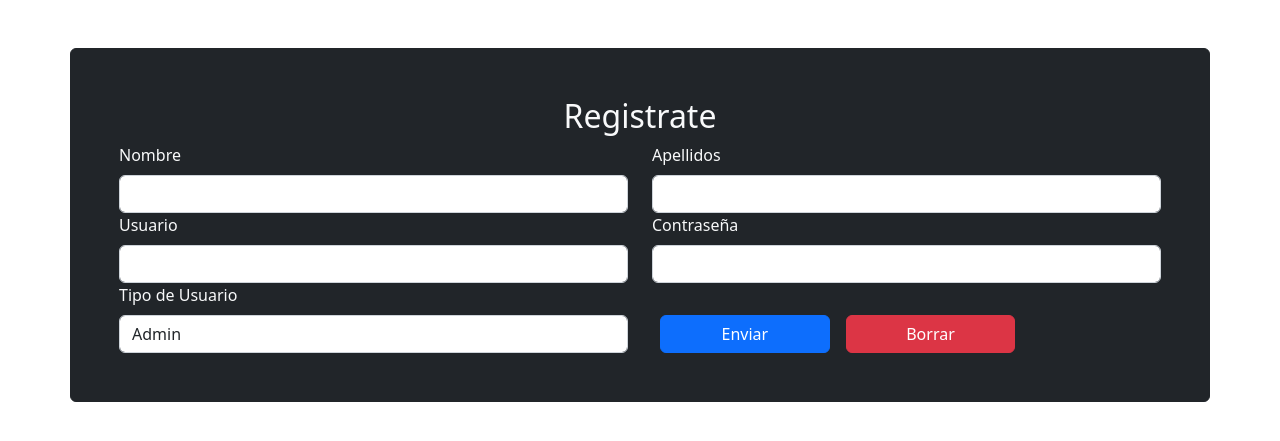
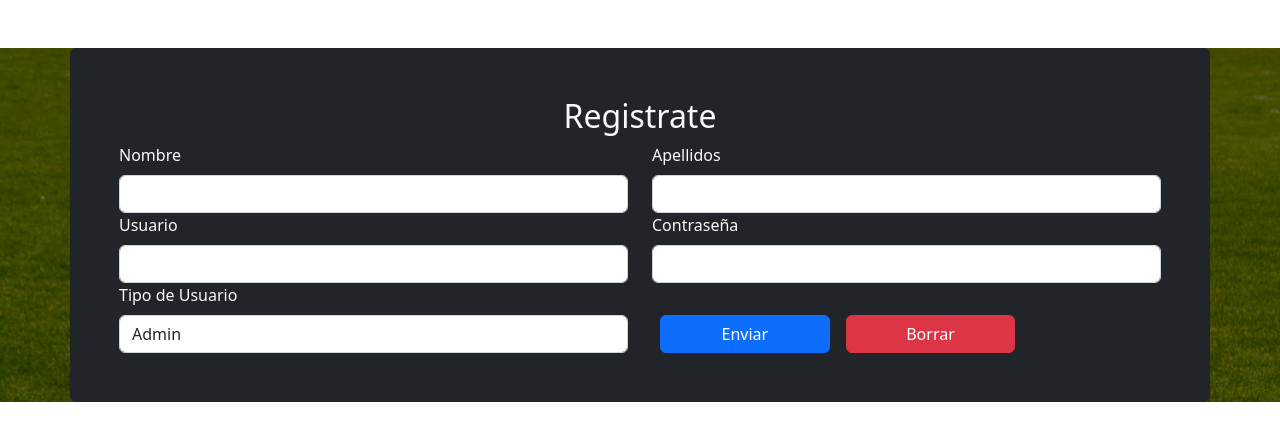
Before and after one commit to alfaroo1/TareasPersonales, a PHP site: page /pages/register.php in a window 1280 px wide. Shown: the top 441 px of the page. Run offline with PHP 8.4, Linux system fonts and the light colour scheme.

Commit message:
Error Solution

```diff
--- a/pages/menuPrincipal.php
+++ b/pages/menuPrincipal.php
@@ -35,7 +35,7 @@
         </nav>
 
         <!-- Header - set the background image for the header in the line below-->
-        <header class="imagenFondo py-5 flex-grow-1 text-white">
+        <header class="header imagenFondo py-5 flex-grow-1 text-white">
             <div class="intro-text">
                 <h2 class="text-center">Gestiona todas tus tareas y eventos de forma sencilla.</h2>
             </div>
--- a/pages/register.php
+++ b/pages/register.php
@@ -10,7 +10,7 @@
 </head>
 
 <body>
-    <container class="header container-fluid w-100 vh-100 p-0 bg-secondary">
+    <container class="imagenFondo container-fluid w-100 vh-100 p-0 bg-secondary">
         <!-- Main -->
         <main class="container-lg bg-dark text-light mt-5 border border-dark rounded p-5 ">
             <h2 class="text-center">Registrate</h2>
```
